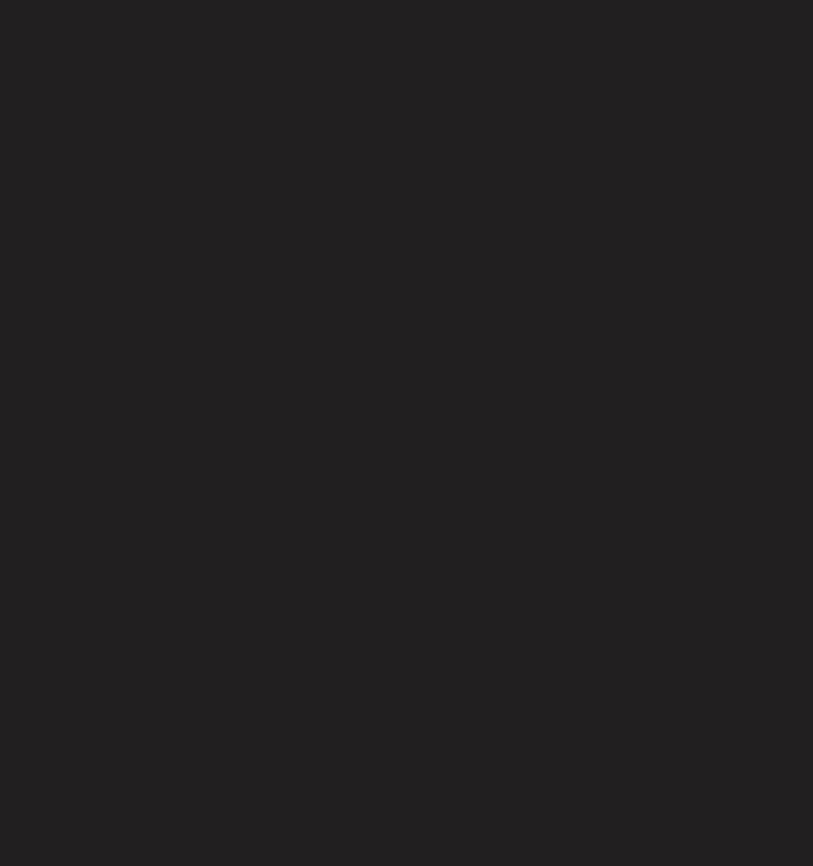
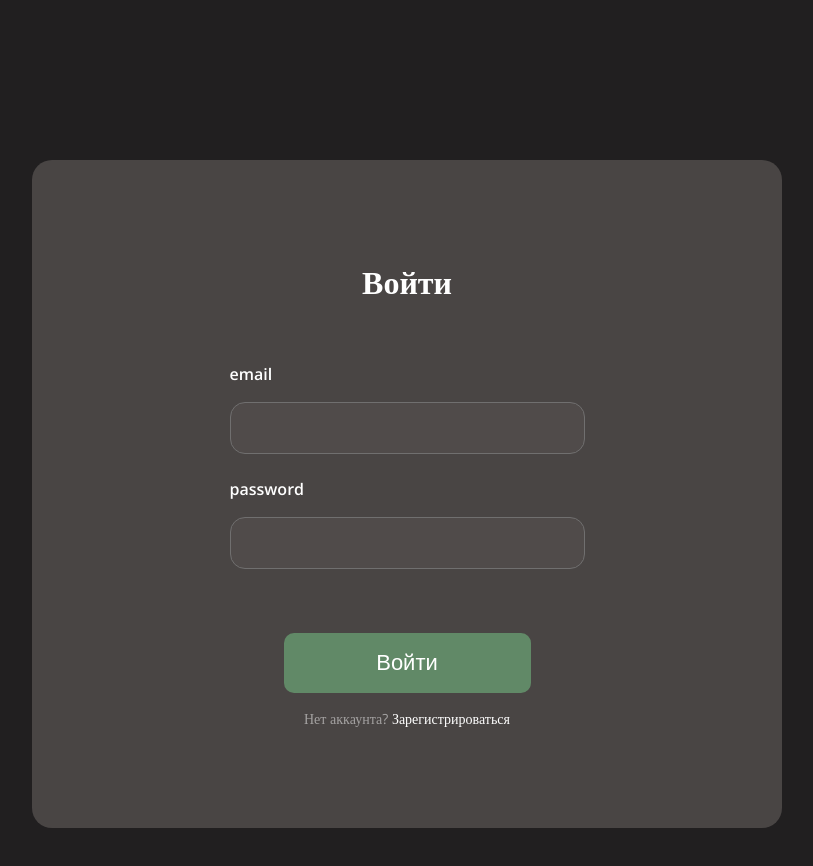
Before and after one commit to Minkaill/snack-sprint, a React (Vite) app: page /sign-in in a window 1280 px wide. Before the commit this address had no page. Shown: the top 866 px of the page, without its empty margins (233-1046 px from the left). Before the commit the page ends 800 px from the top, so only its background shows below. Built offline with nearby package versions, Linux system fonts and the light colour scheme.

Commit message:
Сверстал и адаптировал страницу входа

```diff
--- a/src/App.tsx
+++ b/src/App.tsx
@@ -1,4 +1,5 @@
 import { Route, Routes } from "react-router-dom";
+import SignIn from "./pages/SignIn";
 import SignUp from "./pages/SignUp";
 
 function App() {
@@ -6,6 +7,7 @@ function App() {
     <>
       <Routes>
         <Route path="/sign-up" element={<SignUp />} />
+        <Route path="/sign-in" element={<SignIn />} />
       </Routes>
     </>
   );
--- /dev/null
+++ b/src/pages/SignIn.tsx
@@ -0,0 +1,52 @@
+import React from "react";
+import styles from "../styles/SignIn.module.scss";
+import Form from "../components/Form";
+import Input from "../components/Input";
+import Button from "../components/Button";
+import { Link } from "react-router-dom";
+
+interface IUser {
+  email: string;
+  password: string;
+}
+
+const SignIn = () => {
+  const [user, setUser] = React.useState<IUser>({ email: "", password: "" });
+
+  const handleUserChange = ({
+    target,
+  }: React.ChangeEvent<HTMLInputElement>) => {
+    const { name, value } = target;
+    setUser((currentUser) => ({
+      ...currentUser,
+      [name]: value,
+    }));
+  };
+
+  return (
+    <div className={styles.wrapper}>
+      <h1>Войти</h1>
+
+      <form>
+        <Input
+          name="email"
+          label="email"
+          value={user.email}
+          handleUserChange={handleUserChange}
+        />
+        <Input
+          name="password"
+          label="password"
+          value={user.password}
+          handleUserChange={handleUserChange}
+        />
+      </form>
+      <button className={styles.btn}>Войти</button>
+      <span>
+        Нет аккаунта? <Link to="/sign-up">Зарегистрироваться</Link>
+      </span>
+    </div>
+  );
+};
+
+export default SignIn;
--- a/src/styles/Input.module.scss
+++ b/src/styles/Input.module.scss
@@ -14,6 +14,7 @@
     border: 1px solid rgba(112, 111, 111, 1);
     color: white;
     font-size: 16px;
+    outline: none;
     padding: 20px;
     margin-bottom: 24px;
   }
--- /dev/null
+++ b/src/styles/SignIn.module.scss
@@ -0,0 +1,40 @@
+.wrapper {
+  width: 750px;
+  display: flex;
+  flex-direction: column;
+  align-items: center;
+  background-color: rgba(73, 69, 68, 1);
+  padding: 100px 0;
+  border-radius: 20px;
+  margin: 160px auto;
+
+  h1 {
+    margin-bottom: 60px;
+  }
+
+  span {
+    color: rgba(255, 255, 255, 0.5);
+    font-size: 14px;
+    margin-top: 16px;
+
+    a {
+      color: white;
+      cursor: pointer;
+    }
+  }
+
+  .btn {
+    width: 247px;
+    height: 60px;
+    display: flex;
+    justify-content: center;
+    align-items: center;
+    margin-top: 40px;
+  }
+}
+
+@media (max-width: 755px) {
+  .wrapper {
+    width: 375px;
+  }
+}
```
